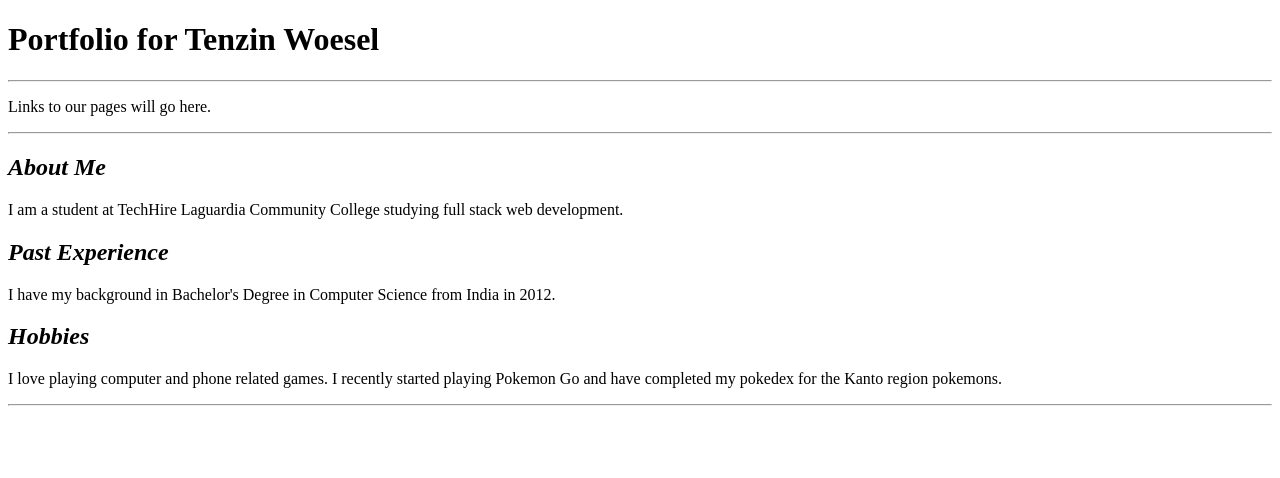
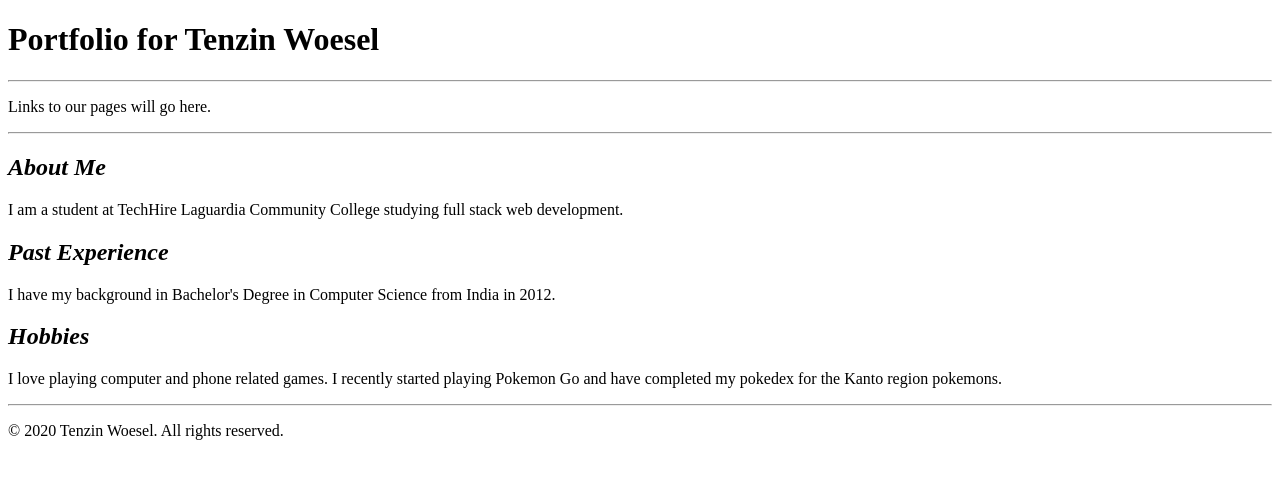
Before and after one commit to Woesel/IntroToWebDev, a plain HTML site: page classwork/Portfolio/index.html in a window 1280 px wide. Drawn offline with Linux system fonts and the light colour scheme.

Commit message:
code along block elements

```diff
--- a/classwork/Portfolio/index.html
+++ b/classwork/Portfolio/index.html
@@ -3,24 +3,45 @@
     Name: Tenzin Woesel
     Date Created: 3/24/2020
 -->
-<html>
+<html lang="en">
     <head>
 	<title>Tenzin Woese's Portfolio</title>
     </head>
         <body>
+	    <main>		<!-- The main element contains all blocks on this page. -->
+	    <header>
 		<h1>Portfolio for Tenzin Woesel</h1>
+	    </header>
+		<nav> 		<!-- The nav element will include navigation buttons or links. -->
 		    <hr/>
 		    <!-- We need to add links to classword.html, contact.html, and testimonials.html -->
 		    <p>Links to our pages will go here.</p>
 		    <hr/>
+		</nav>
+
+	<section> <!--The section element contains 3 chunks we are using to sell overselves in this page. -->
+	    <article id="aboutme"> <!-- This is the first chunk inside the section element.-->
 		<p></p>
 		<h2><em>About Me</em></h2>
 			<p>I am a student at TechHire Laguardia Community College studying full stack web development. </p>
+	    </article>
+
+	    <article id="experience"> <!-- This is the second chunk inside the section element.-->
+
 		<h2><em>Past Experience</em></h2>
 			<p>I have my background in Bachelor's Degree in Computer Science from India in 2012.</p>
+	    </article>
+
+	    <article id="hobbies"> <!-- This is the third chunk inside the section element.-->
 		<h2><em>Hobbies</em></h2>
-	<p> I love playing computer and phone related games. I recently started playing Pokemon Go and have completed my 	   	    pokedex for the Kanto region pokemons.</p>
+	        <p> I love playing computer and phone related games. I recently started playing Pokemon Go and have completed my 	   	    pokedex for the 		    Kanto region pokemons.</p>
+	    </article>
+
+	    </section>
+
+	    <footer> <!-- The footer is a block at the bottom of the page. -->
 		<hr/>
+		<p>&copy; 2020 Tenzin Woesel. All rights reserved.</p>
 
     </body>
 </html>
```
Lines whose indentation alone changed are shown as unchanged.
